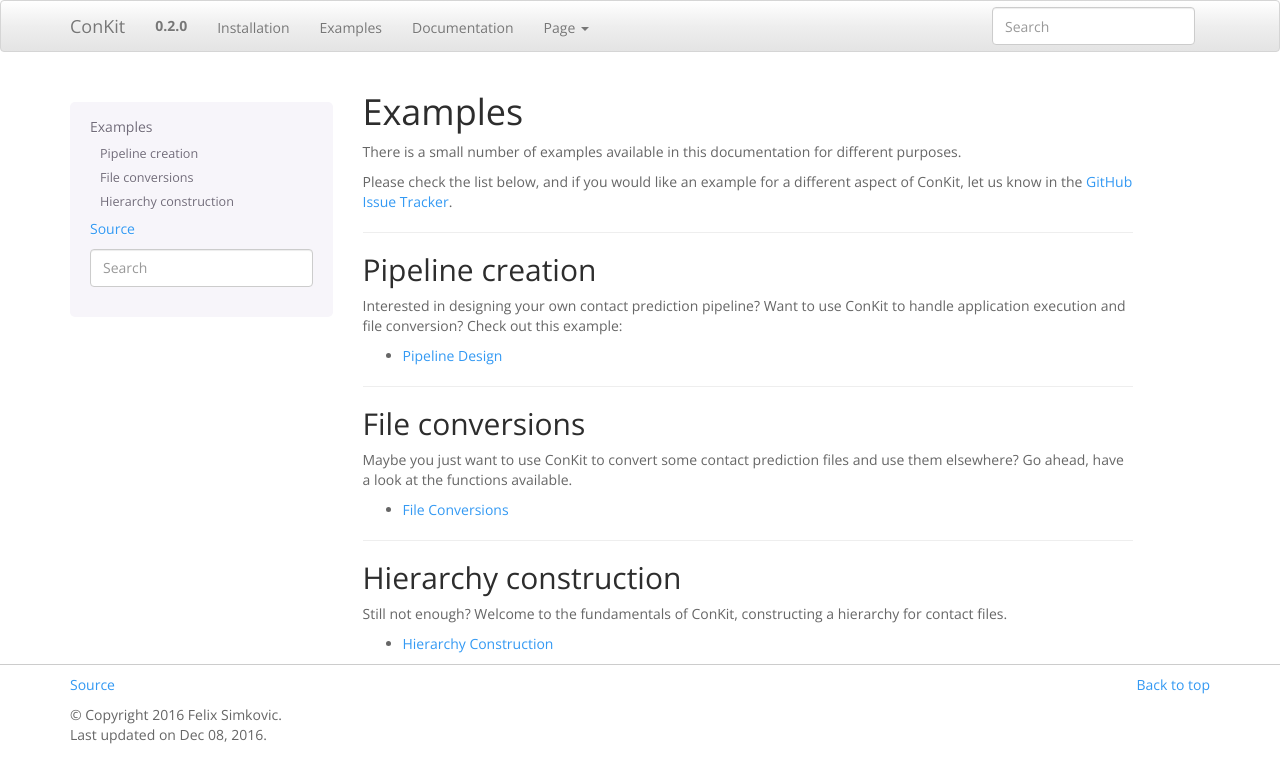
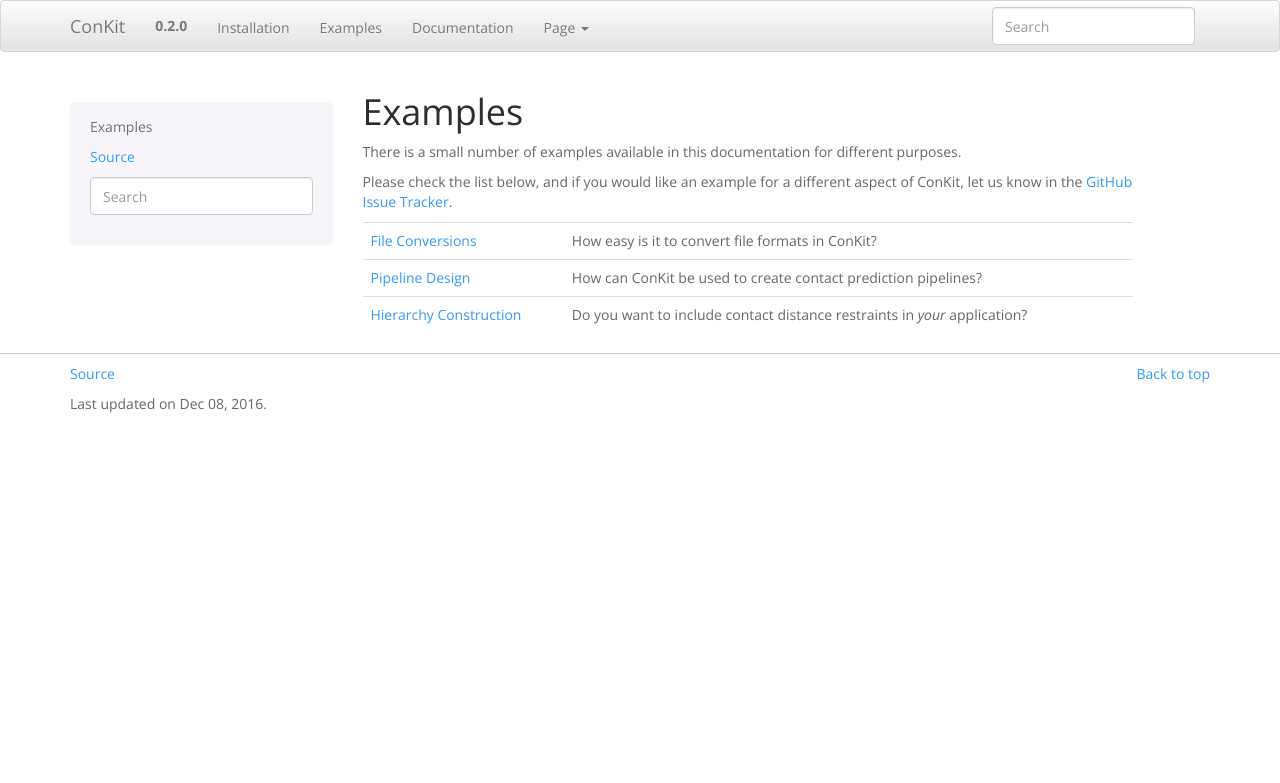
Before and after one commit to rigdenlab/conkit, a Sphinx documentation site: the page built from docs/examples.rst, in a window 1280 px wide. Shown: the top 783 px of the page. Built offline with Sphinx 7.4.7, drawn with Linux system fonts in a browser that asks for light colours.

```diff
--- a/docs/conf.py
+++ b/docs/conf.py
@@ -241,7 +241,7 @@ html_last_updated_fmt = '%b %d, %Y'
 html_show_sphinx = False
 
 # If true, "(C) Copyright ..." is shown in the HTML footer. Default is True.
-html_show_copyright = True
+html_show_copyright = False
 
 # If true, an OpenSearch description file will be output, and all pages will
 # contain a <link> tag referring to it.  The value of this option must be the
--- a/docs/examples.rst
+++ b/docs/examples.rst
@@ -8,42 +8,12 @@ There is a small number of examples available in this documentation for differen
 
 Please check the list below, and if you would like an example for a different aspect of ConKit, let us know in the `GitHub Issue Tracker`_.
 
-----
-
-Pipeline creation
-~~~~~~~~~~~~~~~~~
-
-Interested in designing your own contact prediction pipeline? Want to use ConKit to handle application execution and file conversion? Check out this example:
-
-.. toctree::
-   :titlesonly:
-
-   examples/pipeline
-
-----
-
-File conversions
-~~~~~~~~~~~~~~~~
-
-Maybe you just want to use ConKit to convert some contact prediction files and use them elsewhere? Go ahead, have a look at the functions available.
-
-.. toctree::
-   :titlesonly:
-
-   examples/io
-
-----
-
-Hierarchy construction
-~~~~~~~~~~~~~~~~~~~~~~
-
-Still not enough? Welcome to the fundamentals of ConKit, constructing a hierarchy for contact files.
-
-.. toctree::
-   :titlesonly:
-
-   examples/hierarchy
-
-
++-----------------------------------------+---------------------------------------------------------------------------+
+| :ref:`example_file_conversion`          | How easy is it to convert file formats in ConKit?                         |
++-----------------------------------------+---------------------------------------------------------------------------+
+| :ref:`example_pipeline_creation`        | How can ConKit be used to create contact prediction pipelines?            |
++-----------------------------------------+---------------------------------------------------------------------------+
+| :ref:`example_constructing_a_hierarchy` | Do you want to include contact distance restraints in *your* application? |
++-----------------------------------------+---------------------------------------------------------------------------+
 
 .. _GitHub Issue Tracker: https://github.com/fsimkovic/conkit/issues
--- a/docs/examples/hierarchy.rst
+++ b/docs/examples/hierarchy.rst
@@ -41,14 +41,14 @@ The following blocks of code a purely an outline on how each instance can be cre
    >>> contact = Contact('res1_seq', 'res2_seq', 'raw_score')
 
 .. note::
-   The :obj:`Contact` ID is automatically assigned based on `res1_seq` and `res2_seq` attributes.
+   The :obj:`conkit.core.Contact` ID is automatically assigned based on ``res1_seq`` and ``res2_seq`` attributes.
 
 2. Assembling the hierarchy
 ^^^^^^^^^^^^^^^^^^^^^^^^^^^
 
-To assemble a hierarchy, you want to add :obj:`Contact` instances to a :obj:`ContactMap` instance. Then, you can add one or more :obj:`ContactMap` instances to a single :obj:`ContactFile`.
+To assemble a hierarchy, you want to add :obj:`conkit.core.Contact` instances to a :obj:`conkit.core.ContactMap` instance. Then, you can add one or more :obj:`conkit.core.ContactMap` instances to a single :obj:`conkit.core.ContactFile`.
 
-Be aware, the IDs for all instances need to be unique at their level, but can be repeated across multiple instances in higher levels. I.e. a :obj:`Contact(1, 2, 0.1)` can be added only once to :obj:`ContactMap('map_1')` but added to :obj:`ContactMap('map_2')` if desired.
+Be aware, the IDs for all instances need to be unique at their level, but can be repeated across multiple instances in higher levels. I.e. a ``Contact(1, 2, 0.1)`` can be added only once to ``ContactMap('map_1')`` but added to ``ContactMap('map_2')`` if desired.
 
 .. code-block:: python
 
--- a/docs/examples/io.rst
+++ b/docs/examples/io.rst
@@ -1,4 +1,4 @@
-.. _example_parsers:
+.. _example_file_conversion:
 
 File Conversions
 ================
@@ -10,7 +10,7 @@ In order to convert files in ConKit, we need to import the ConKit I/O framework.
    >>> from conkit import io
 
 .. note::
-   ConKit I/O framework consists of three main functions that handle the relevant parsers: :obj:`read()`, :obj:`write()`` and :obj:`convert()`. The latter effectively uses the former but handles everything in one step.
+   ConKit I/O framework consists of three main functions that handle the relevant parsers: :func:`conkit.io.read`, :func:`conkit.io.write` and :func:`conkit.io.convert`. The latter effectively uses the former but handles everything in one step.
 
 --------------------------------------------------------
 
```
Also changed, not shown: README.rst (+22 -19 lines), docs/examples/pipeline.rst (+4 -5 lines), docs/index.rst (+1 -40 lines).
